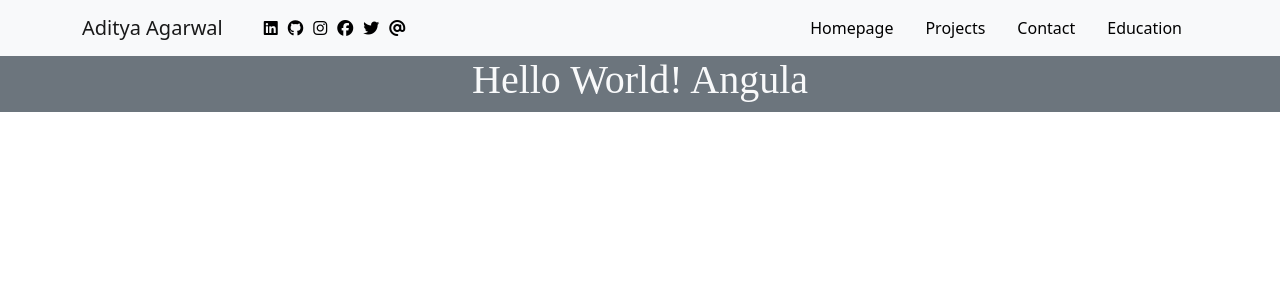
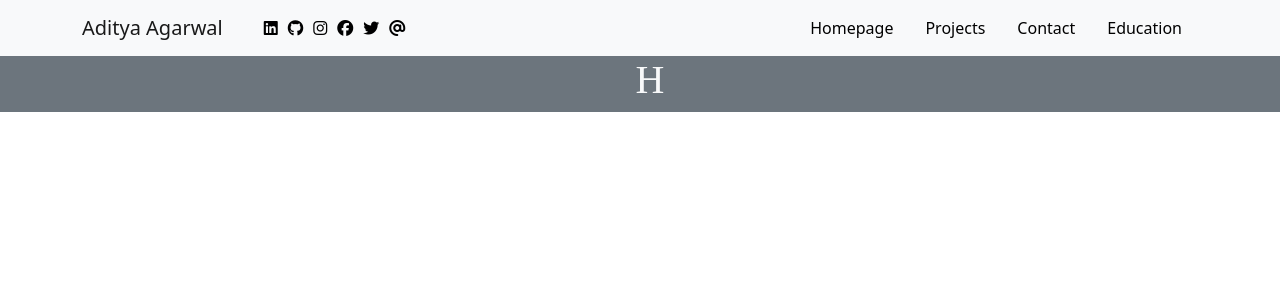
Before and after one commit to aditya-5/portfolio-angular, an Angular app: page /home in a window 1280 px wide. Shown: the top 300 px of the page. Built offline with nearby package versions, Linux system fonts and the light colour scheme.

Commit message:
Changed homepage messages

```diff
--- a/src/app/homepage/homepage.component.html
+++ b/src/app/homepage/homepage.component.html
@@ -3,7 +3,7 @@
     <div class="col-lg-12">
 
       <div class="d-flex justify-content-center bg-secondary text-light">
-      <h1>Hello World! {{content}}</h1>
+      <h1> &nbsp; {{content}}</h1>
       </div>
     </div>
   </div>
--- a/src/app/homepage/homepage.component.ts
+++ b/src/app/homepage/homepage.component.ts
@@ -6,7 +6,9 @@
 })
 export class HomepageComponent implements OnInit {
 
-  private cont: string[] = ["a Express","Angular"," JavaScript!"];
+  private cont: string[] = ["Namaste","Hello","Bună ziua","Hola","Nǐ hǎo"
+                            ,"Zdraveite","Bonjour","Guten tag","Salve","Salam",
+                            "Marhaba"];
   content: string;
   private index: number = 0;
   private count: number = 0;
--- a/src/index.html
+++ b/src/index.html
@@ -4,7 +4,7 @@
   <meta charset="utf-8">
   <meta name="viewport" content="width=device-width, height=device-height, initial-scale=1.0, minimum-scale=1.0">
 
-  <title>PortfolioAngular</title>
+  <title>Aditya Agarwal</title>
   <base href="/">
   <meta name="viewport" content="width=device-width, initial-scale=1">
   <link rel="icon" type="image/x-icon" href="favicon.ico">
```
